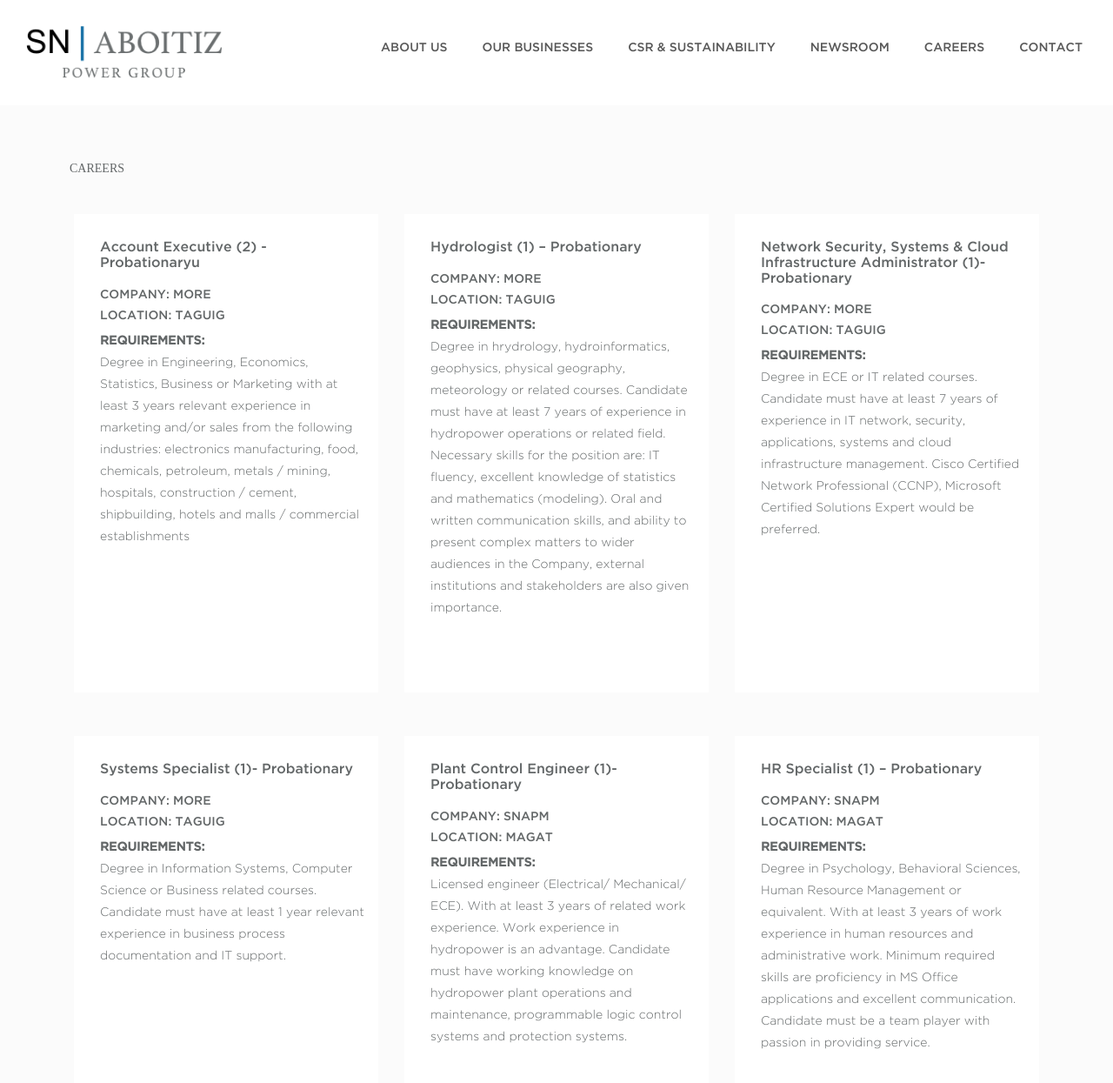
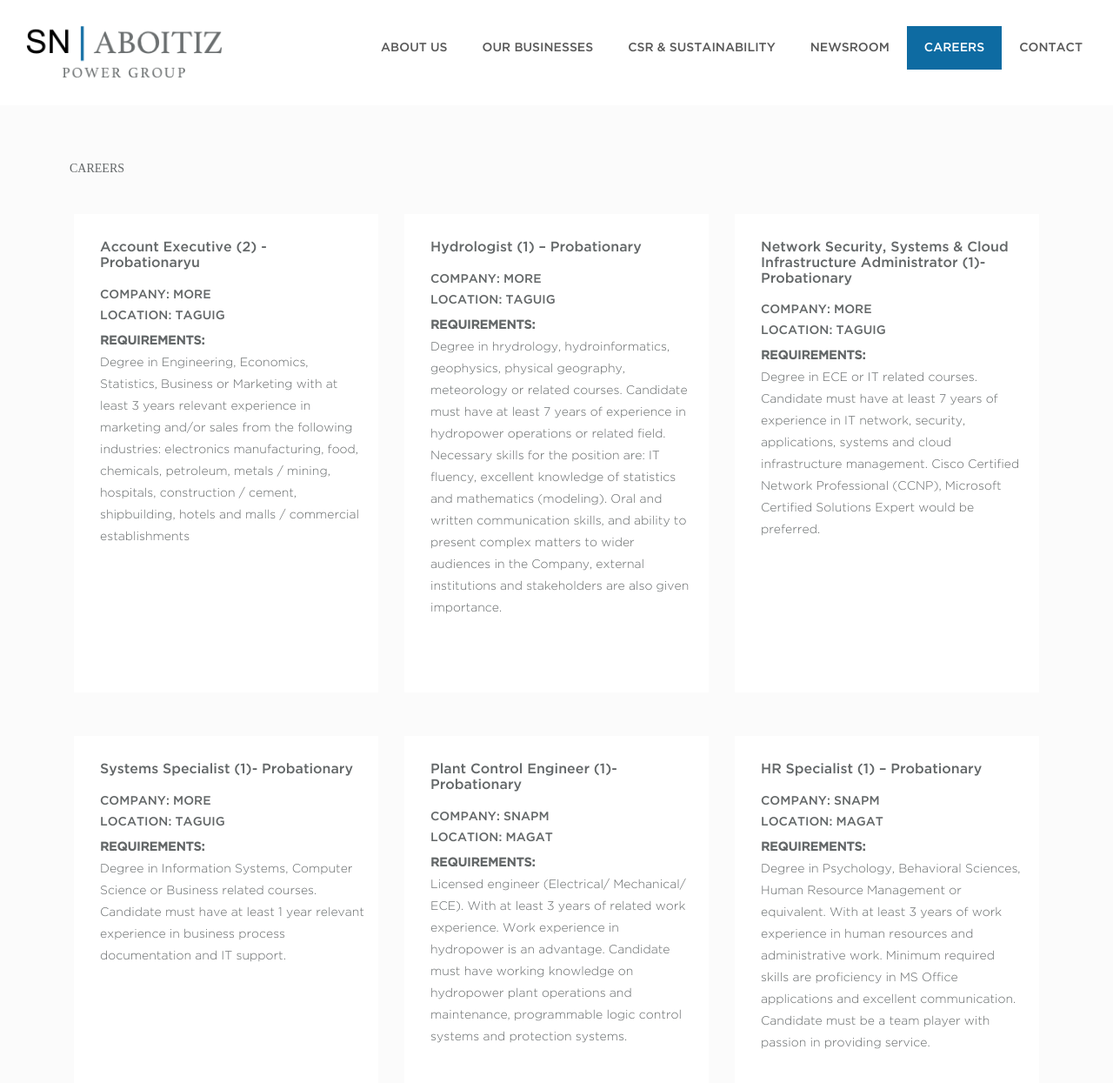
Before and after one commit to kristinavargas/snaboitiz.github.io, a Jekyll site: the page built from pages/careers.html, in a window 1280 px wide and 1400 px high. Shown: the top 1245 px of the window at 87% size. Built offline with Jekyll 4.4.1, drawn with Linux system fonts in a browser that asks for light colours; some web fonts are replaced.

Commit message:
Update navbar style

```diff
--- a/_includes/navbar.html
+++ b/_includes/navbar.html
@@ -17,7 +17,7 @@
             <ul class="nav navbar-nav navbar-right">
                 {% for menu in site.navbar-menu %}
                 <li class="navbar-list">
-                    <a class="navbar-link" href="{{ menu.slugID }}">{{ menu.title }}</a>
+                    <a {% if page.url == menu.slugID %} class="navbar-link active" {% else %} class="navbar-link" {% endif %} href="{{ menu.slugID }}">{{ menu.title }}</a>
                 </li>
                 {% endfor %}
             </ul>
--- a/_sass/main.sass
+++ b/_sass/main.sass
@@ -69,16 +69,16 @@
       .navbar-right
         margin-right: 0
         .navbar-list
-          padding: 15px 5px
+          padding: 15px 0
           .navbar-link
             transition: all 200ms ease-in-out
             color: #585858
             display: block
-            padding: 15px 15px
+            padding: 15px 20px
             text-transform: uppercase
             font-family: "Gotham-Medium", "sans-serif"
             font-weight: 400
-            &:hover
+            &:hover, &.active
               color: white
               background-color: #0E6BA2
 
```
